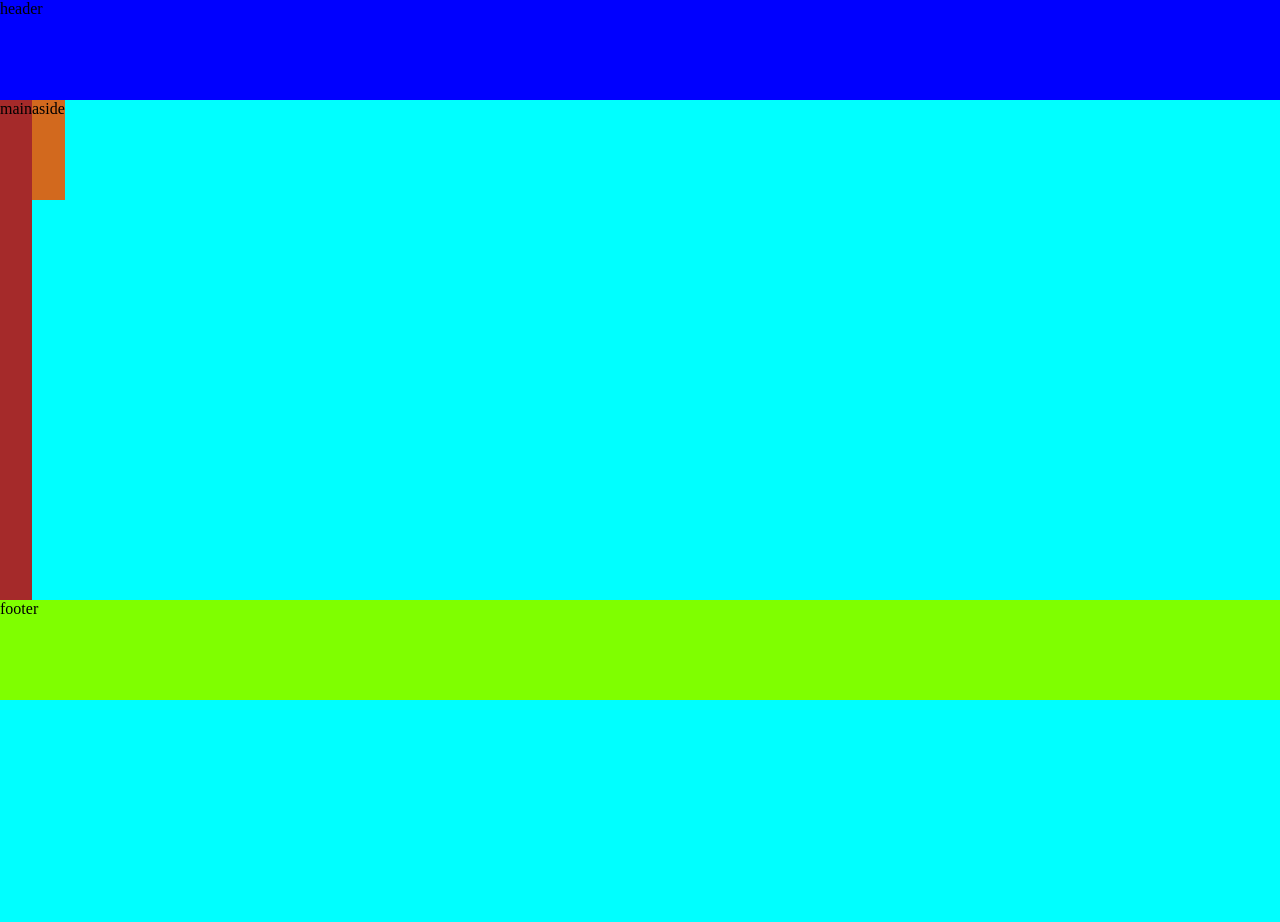
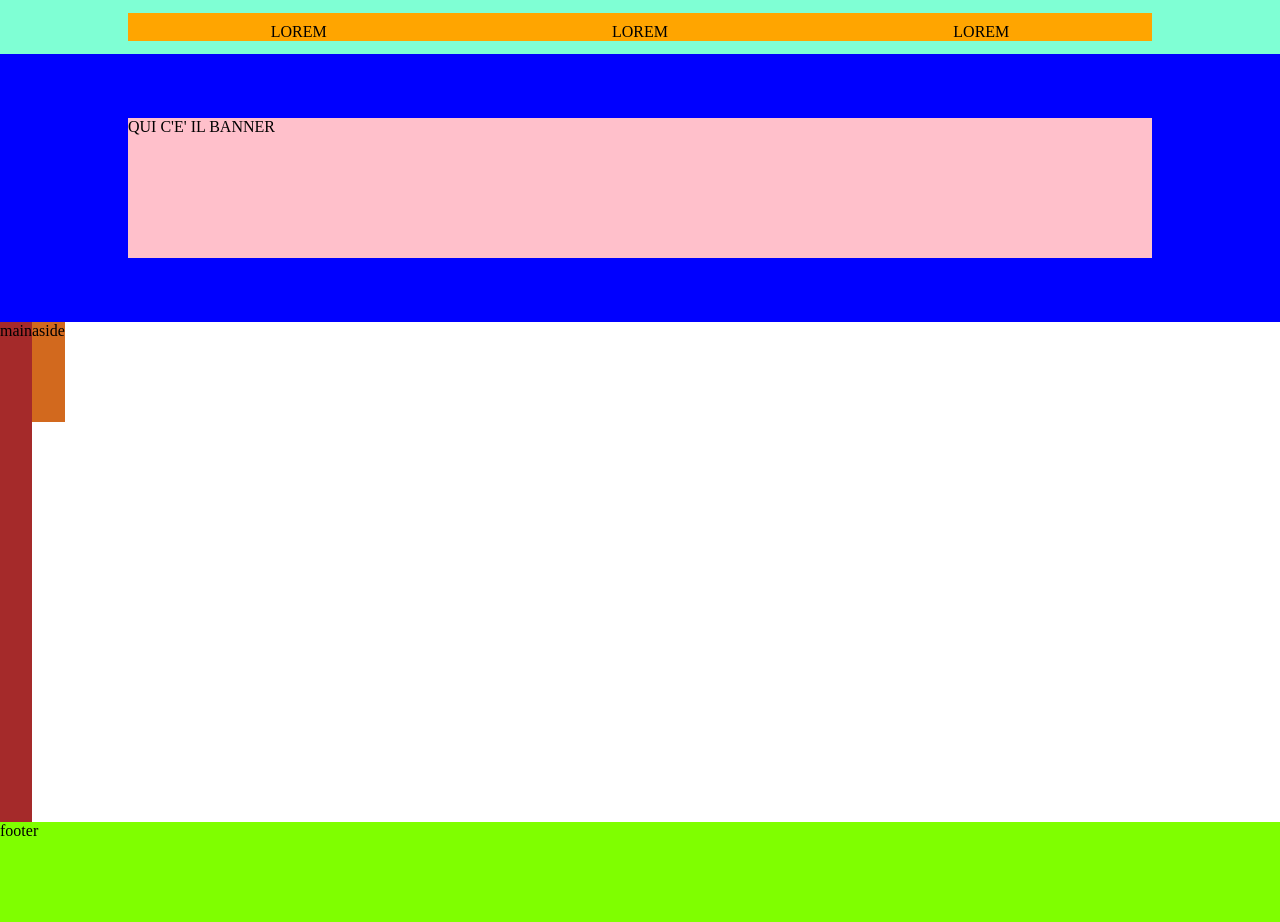
Before and after one commit to giacomomarongiu/htmlcss-struttura-discord, a plain HTML site: page index.html in a window 1280 px wide. Before the commit the page ends 800 px from the top, so only its background shows below. Drawn offline with Linux system fonts and the light colour scheme.

Commit message:
add first header things - nav bar and banner

```diff
--- a/assets/css/style.css
+++ b/assets/css/style.css
@@ -1,29 +1,52 @@
-
-.site_header{
-    background-color: blue;
-    height: 100px;
+#nav_header{
+    height: ;
+    background-color: aquamarine;
+    padding: 1%;
+    padding-left: 10%;
+    padding-right: 10%;
 }
 
-#site_main{
+
+.nav_bar {
+    padding-top: 1%;
+    background-color: orange;
+    display: flex;
+    justify-content: space-around;
+}
+
+#banner_header{
+    background-color: blue;
+    padding: 10%;
+    padding-top: 5%;
+    padding-bottom: 5%;;
+}
+
+.banner {
+    background-color: pink;
+    height: 140px;
+}
+
+
+#site_main {
     background-color: brown;
     height: 500px;
 }
 
-#site_footer{
-    background-color: chartreuse;
-    height: 100px;
-}
 
-#site_aside{
+#site_aside {
     background-color: chocolate;
     height: 100px;
 }
 
-.main_containter{
+.main_containter {
     display: flex;
 }
 
-body{
-    background-color: aqua;
-    margin:0;
+body {
+    margin: 0;
 }
+
+#site_footer {
+    background-color: chartreuse;
+    height: 100px;
+}
--- a/index.html
+++ b/index.html
@@ -9,9 +9,20 @@
 </head>
 
 <body>
-    <header class="site_header">
-        header
+    <header id="nav_header">
+        <nav class="nav_bar">
+            <div>LOREM</div>
+            <div>LOREM</div>
+            <div>LOREM</div>
+        </nav>
     </header>
+    <header id="banner_header">
+        <div class="banner">
+            QUI C'E' IL BANNER
+        </div>
+    </header>
+
+
 
     <div class="main_containter">
         <main id="site_main">
```
